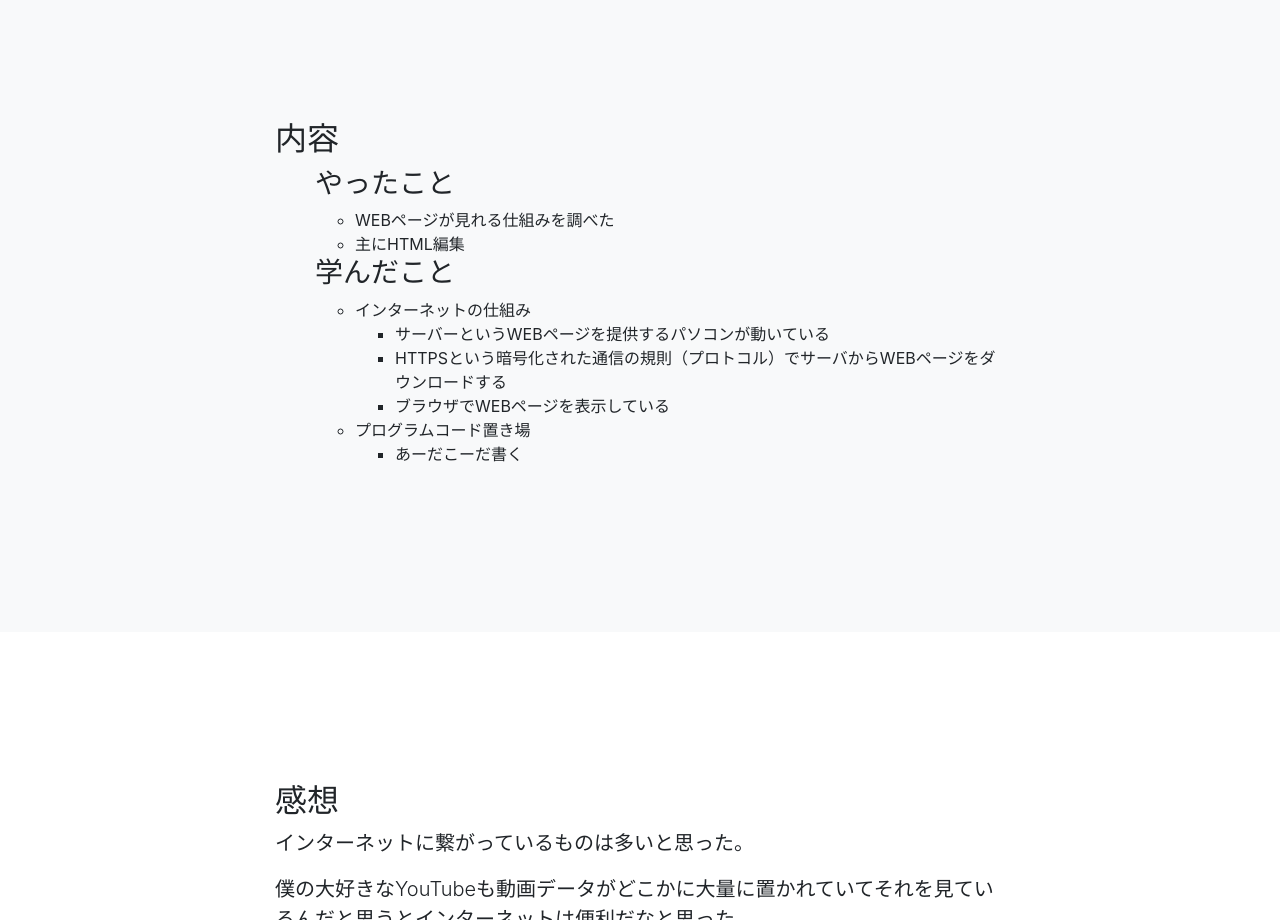
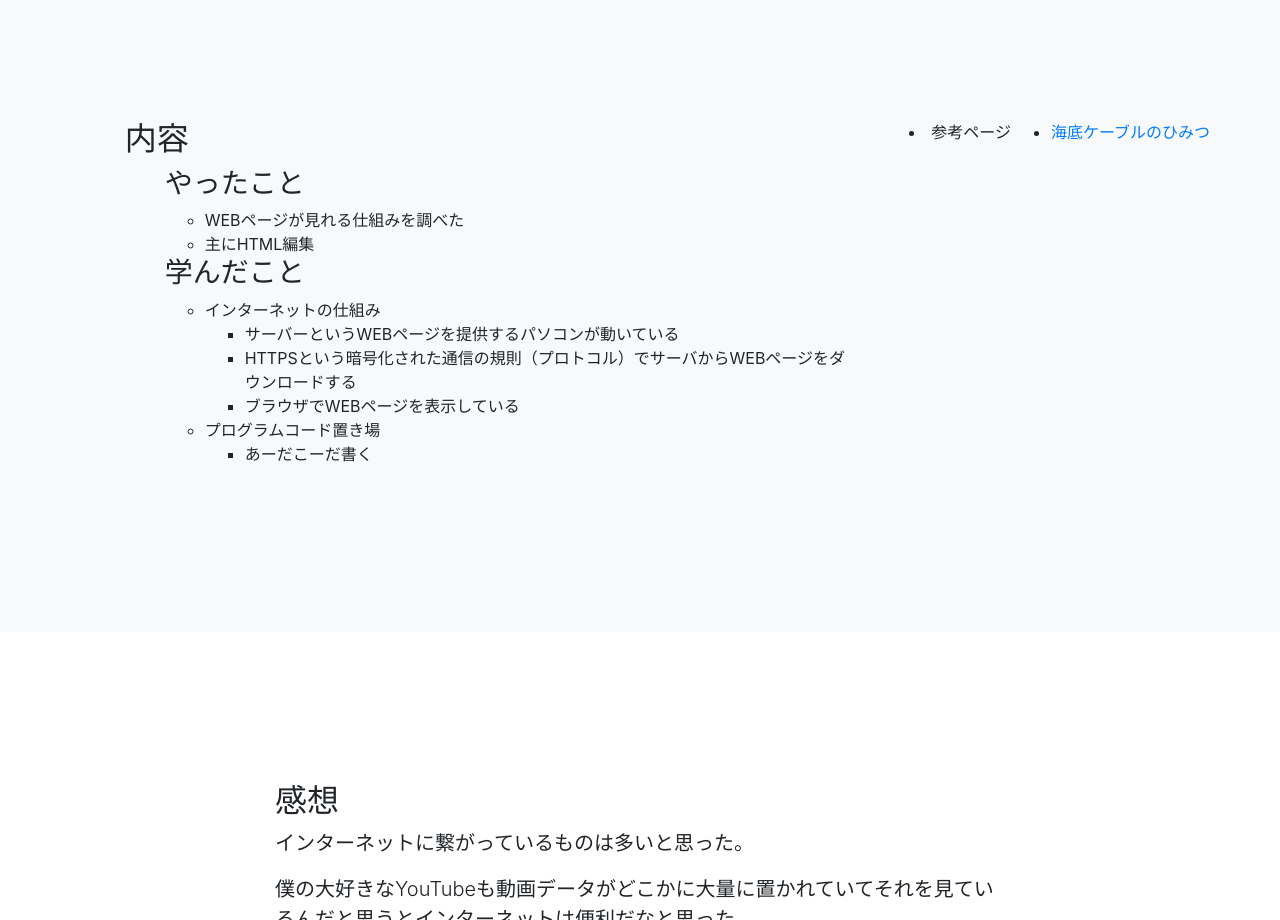
Before and after one commit to sako-na/myself, a website with bundled scripts: page index.html in a window 1280 px wide. Shown: the part 900-1820 px from the top of the page. Built offline with nearby package versions, Linux system fonts and the light colour scheme.

Commit message:
Update index.html

```diff
--- a/index.html
+++ b/index.html
@@ -88,9 +88,12 @@
               <ul>
                 <li>あーだこーだ書く</li>
               </ul>
+            </div>
+            <li>参考ページ</li>
+              <ul>
+                <li><a href="https://jpn.nec.com/kids/himitsu/07.html">海底ケーブルのひみつ</a></li>
+              </ul>
           </ul>
-          </ul>
-            </div>
       </div>
     </div>
   </section>
```
